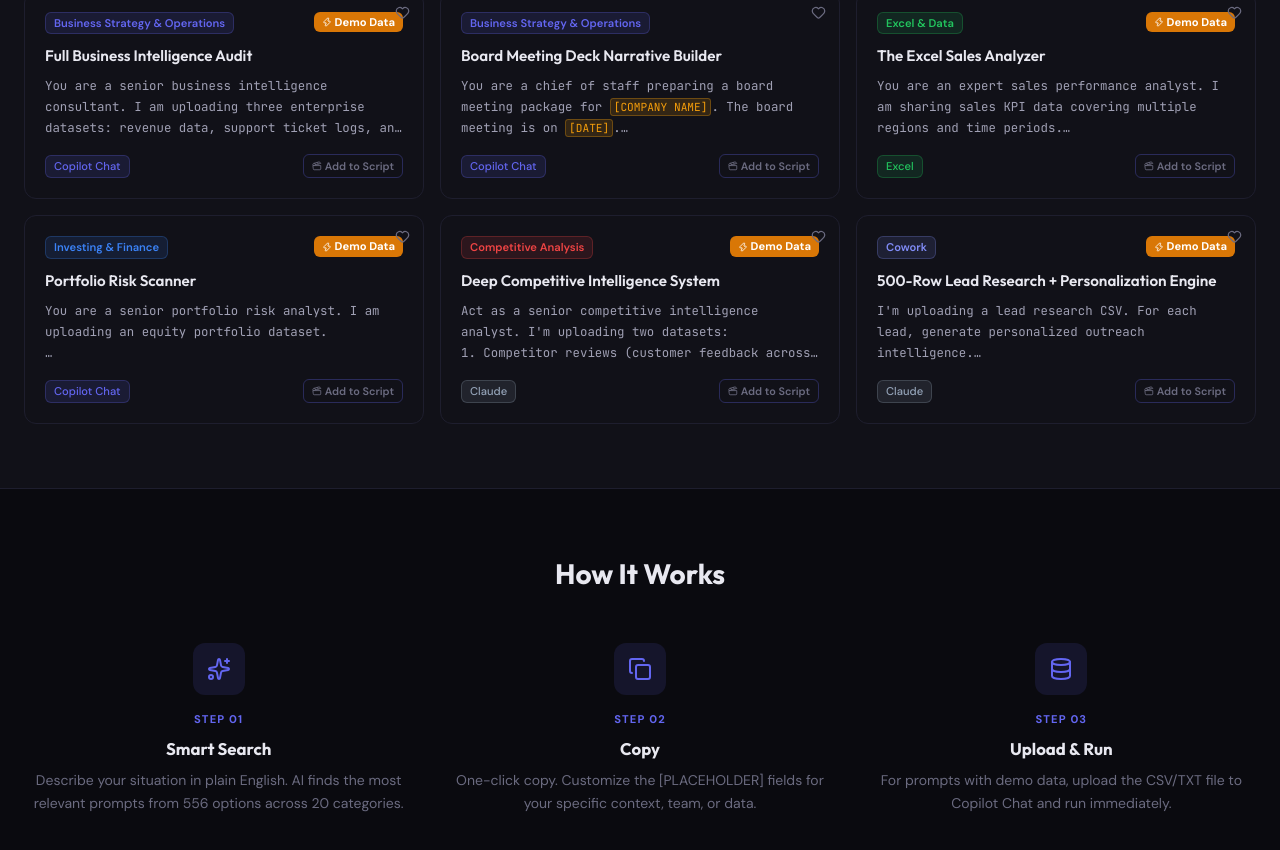
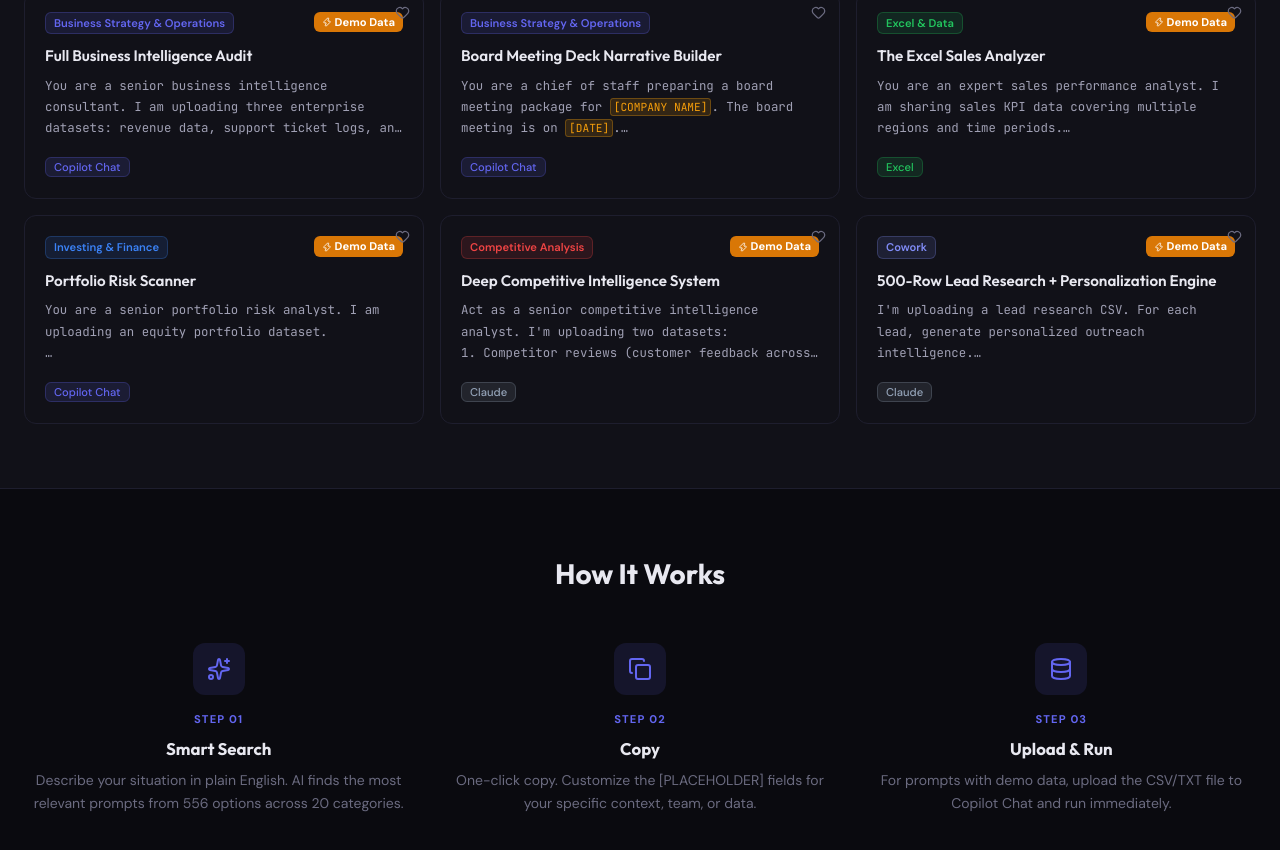
Before and after one commit to driv22/ai-prompt-library, a Next.js app: page / in a window 1280 px wide. Shown: the part 1576-2426 px from the top of the page. Built offline with nearby package versions, Linux system fonts and the light colour scheme.

Commit message:
Remove Demo Script Generator — keeping all other features

```diff
--- a/app/layout.tsx
+++ b/app/layout.tsx
@@ -5,8 +5,6 @@ import './globals.css'
 import { Nav } from '@/components/Nav'
 import { Footer } from '@/components/Footer'
 import { ThemeProvider } from '@/components/ThemeProvider'
-import { ScriptBuilderProvider } from '@/components/ScriptBuilderContext'
-import { ScriptBuilderTray } from '@/components/ScriptBuilderTray'
 
 const outfit = Outfit({ subsets: ['latin'], variable: '--font-outfit', display: 'swap' })
 const dmSans = DM_Sans({ subsets: ['latin'], variable: '--font-dm-sans', display: 'swap' })
@@ -22,12 +20,9 @@ export default function RootLayout({ children }: { children: React.ReactNode })
     <html lang="en" suppressHydrationWarning>
       <body className={`${outfit.variable} ${dmSans.variable} ${jetbrainsMono.variable}`}>
         <ThemeProvider>
-          <ScriptBuilderProvider>
-            <Nav />
-            <main>{children}</main>
-            <Footer />
-            <ScriptBuilderTray />
-          </ScriptBuilderProvider>
+          <Nav />
+          <main>{children}</main>
+          <Footer />
         </ThemeProvider>
         {/* Plausible Analytics — replace data-domain with your domain after signing up at plausible.io */}
         <Script
--- a/components/PromptCard.tsx
+++ b/components/PromptCard.tsx
@@ -1,12 +1,10 @@
 'use client'
 import Link from 'next/link'
-import { Zap, Clapperboard, Check } from 'lucide-react'
+import { Zap } from 'lucide-react'
 import { motion } from 'framer-motion'
-import { useState } from 'react'
 import { Prompt } from '@/lib/types'
 import { categoryColorMap, toolColorMap } from '@/lib/constants'
 import { FavoriteButton } from '@/components/FavoriteButton'
-import { useScriptBuilderContext, useIsInScript } from '@/components/ScriptBuilderContext'
 
 const cardVariants = {
   hidden: { opacity: 0, y: 16 },
@@ -29,16 +27,12 @@ function HighlightedPreview({ text }: { text: string }) {
   )
 }
 
-// Today is 2026-03-26; "New" = within 90 days = after 2025-12-27
+// "New" = within 90 days of 2026-03-26
 const NEW_CUTOFF = new Date('2025-12-27').getTime()
 
 function isNew(createdAt?: string): boolean {
   if (!createdAt) return false
-  try {
-    return new Date(createdAt).getTime() > NEW_CUTOFF
-  } catch {
-    return false
-  }
+  try { return new Date(createdAt).getTime() > NEW_CUTOFF } catch { return false }
 }
 
 export function PromptCard({ prompt, index }: { prompt: Prompt; index: number }) {
@@ -46,18 +40,6 @@ export function PromptCard({ prompt, index }: { prompt: Prompt; index: number })
   const toolColor = toolColorMap[prompt.tool] || '#94a3b8'
   const preview = prompt.prompt.slice(0, 160) + (prompt.prompt.length > 160 ? '...' : '')
   const showNew = isNew(prompt.createdAt)
-  const ctx = useScriptBuilderContext()
-  const { addPrompt } = ctx ?? { addPrompt: () => {} }
-  const inScript = useIsInScript(prompt.id)
-  const [scriptAdded, setScriptAdded] = useState(false)
-
-  const handleAddToScript = (e: React.MouseEvent) => {
-    e.preventDefault()
-    e.stopPropagation()
-    addPrompt(prompt)
-    setScriptAdded(true)
-    setTimeout(() => setScriptAdded(false), 1500)
-  }
 
   return (
     <motion.div variants={cardVariants} initial="hidden" animate="visible" custom={index} style={{ height: '100%', position: 'relative' }}>
@@ -86,22 +68,11 @@ export function PromptCard({ prompt, index }: { prompt: Prompt; index: number })
           <div className="prompt-body" style={{ fontSize: '0.775rem', marginBottom: '1rem', display: '-webkit-box', WebkitLineClamp: 3, WebkitBoxOrient: 'vertical', overflow: 'hidden' }}>
             <HighlightedPreview text={preview} />
           </div>
-          <div style={{ display: 'flex', justifyContent: 'space-between', alignItems: 'center', marginTop: 'auto' }}>
-            <span style={{ backgroundColor: `${toolColor}20`, color: toolColor, border: `1px solid ${toolColor}40`, borderRadius: '6px', padding: '2px 8px', fontSize: '0.7rem', fontWeight: 500 }}>
-              {prompt.tool}
-            </span>
-            <button onClick={handleAddToScript}
-              title={inScript ? 'Already in script' : 'Add to Demo Script'}
-              style={{ display: 'inline-flex', alignItems: 'center', gap: '3px', padding: '3px 8px', borderRadius: '6px', border: `1px solid ${inScript ? '#22c55e40' : 'rgba(99,102,241,0.3)'}`, backgroundColor: inScript ? '#22c55e15' : 'transparent', color: inScript ? '#22c55e' : 'var(--text-muted)', cursor: inScript ? 'default' : 'pointer', fontSize: '0.68rem', fontWeight: 600, transition: 'all 0.15s' }}
-              onMouseEnter={e => { if (!inScript) { e.currentTarget.style.borderColor = 'var(--accent)'; e.currentTarget.style.color = 'var(--accent)' } }}
-              onMouseLeave={e => { if (!inScript) { e.currentTarget.style.borderColor = 'rgba(99,102,241,0.3)'; e.currentTarget.style.color = 'var(--text-muted)' } }}>
-              {scriptAdded || inScript ? <Check size={10} /> : <Clapperboard size={10} />}
-              {scriptAdded ? 'Added!' : inScript ? 'In Script' : 'Add to Script'}
-            </button>
-          </div>
+          <span style={{ backgroundColor: `${toolColor}20`, color: toolColor, border: `1px solid ${toolColor}40`, borderRadius: '6px', padding: '2px 8px', fontSize: '0.7rem', fontWeight: 500 }}>
+            {prompt.tool}
+          </span>
         </div>
       </Link>
-      {/* FavoriteButton outside the Link, absolutely positioned top-right */}
       <div style={{ position: 'absolute', top: '10px', right: '10px', zIndex: 2 }}>
         <FavoriteButton id={prompt.id} size={15} />
       </div>
```
